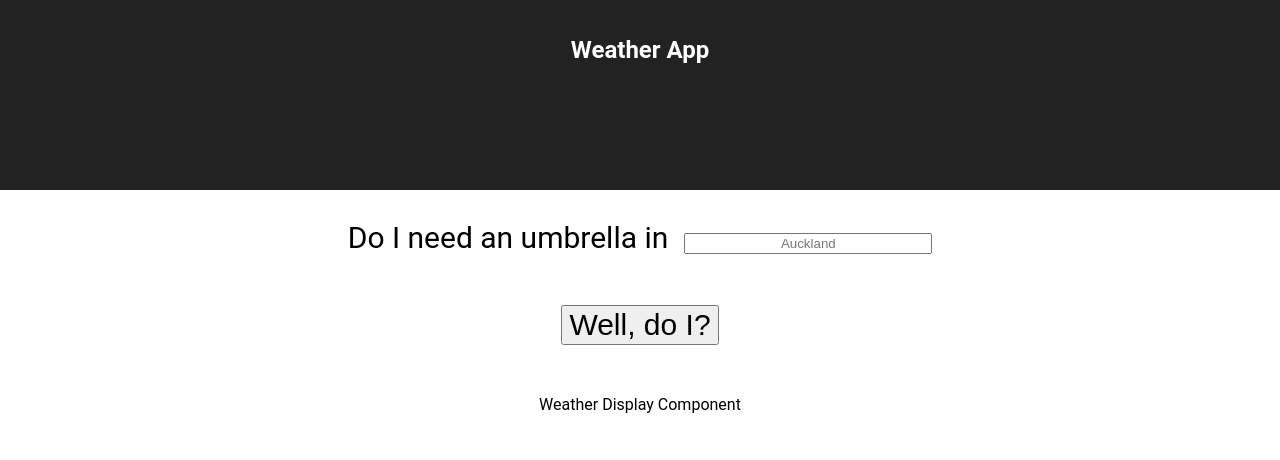
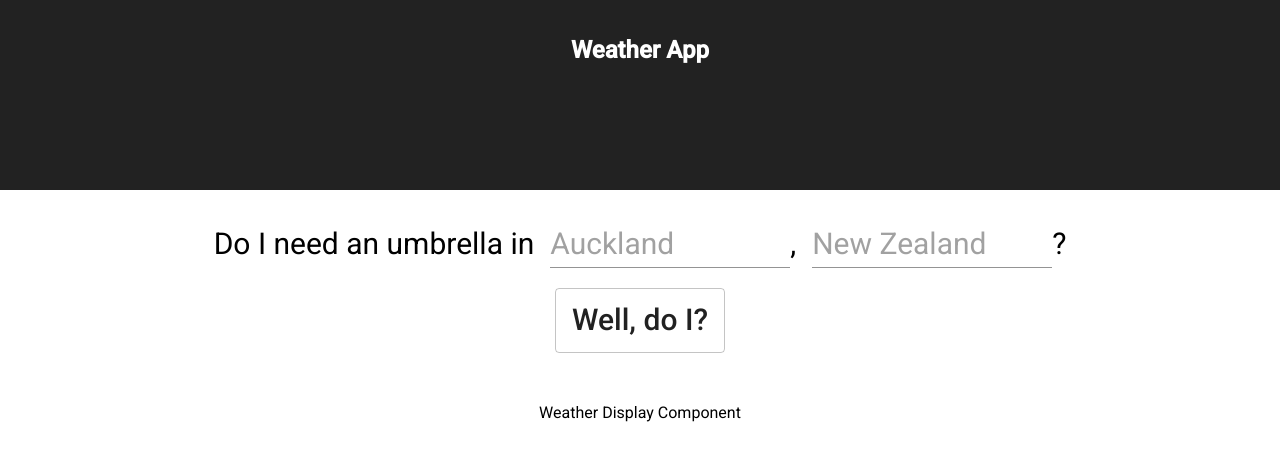
Before and after one commit to williamlixu/do-i-need-an-umbrella, a React (Create React App) app: page / in a window 1280 px wide. Shown: the top 460 px of the page. Built offline with nearby package versions, Linux system fonts and the light colour scheme.

Commit message:
changed form to use material-ui

```diff
--- a/public/index.html
+++ b/public/index.html
@@ -10,6 +10,7 @@
     -->
     <link rel="manifest" href="%PUBLIC_URL%/manifest.json">
     <link rel="shortcut icon" href="%PUBLIC_URL%/favicon.ico">
+    <link rel="stylesheet" href="https://fonts.googleapis.com/css?family=Roboto:300,400,500">
     <!--
       Notice the use of %PUBLIC_URL% in the tags above.
       It will be replaced with the URL of the `public` folder during the build.
--- a/src/components/App.tsx
+++ b/src/components/App.tsx
@@ -9,16 +9,16 @@ const API_KEY = "a7ab45710f91f90bdb525f3825f7db7f";
 
 class App extends React.Component {
 
-  public getWeather = async (event: Event) => {
+  public getWeather = async (event : any) => {
     event.preventDefault();
 
     // construct API call from the information we got
-    const city : string =  'Auckland'; // should get from form
-    const API_CALL : string = `http://api.openweathermap.org/data/2.5/forecast?q=${city}&APPID=${API_KEY}`;
-    console.log(API_CALL);
+    const city: string = event.target.elements.city.value;
+    const API_CALL: string = `http://api.openweathermap.org/data/2.5/forecast?q=${city}&APPID=${API_KEY}`;
+
     // get weather data
     const call = await fetch(API_CALL);
-    const data : JSON = await call.json();
+    const data: JSON = await call.json();
     console.log(data);
   }
 
--- a/src/components/Search.tsx
+++ b/src/components/Search.tsx
@@ -1,3 +1,5 @@
+import Button from '@material-ui/core/Button';
+import Input from '@material-ui/core/Input';
 import * as React from "react";
 
 interface IProps {
@@ -11,14 +13,19 @@ export default class Search extends React.Component<IProps,{}> {
                 <form onSubmit={this.props.getWeather}>
                     <label>
                         Do I need an umbrella in
-                        <input
+                        <Input
                             className="lineInput"
                             placeholder="Auckland"
                             name="city"
-                        />
+                        />,
+                        <Input
+                            className="lineInput"
+                            placeholder="New Zealand"
+                            name="country"
+                        />?
                     </label>
                     <div className="questionButton">
-                        <p><button>Well, do I?</button></p>
+                        <Button variant='outlined' type='submit'>Well, do I?</Button>
                     </div>
                 </form>
             </div>
--- a/src/index.tsx
+++ b/src/index.tsx
@@ -4,6 +4,5 @@ import App from './components/App';
 import './index.css';
 import registerServiceWorker from './registerServiceWorker';
 
-
 ReactDOM.render(<App />, document.getElementById('root') as HTMLElement);
 registerServiceWorker();
```
